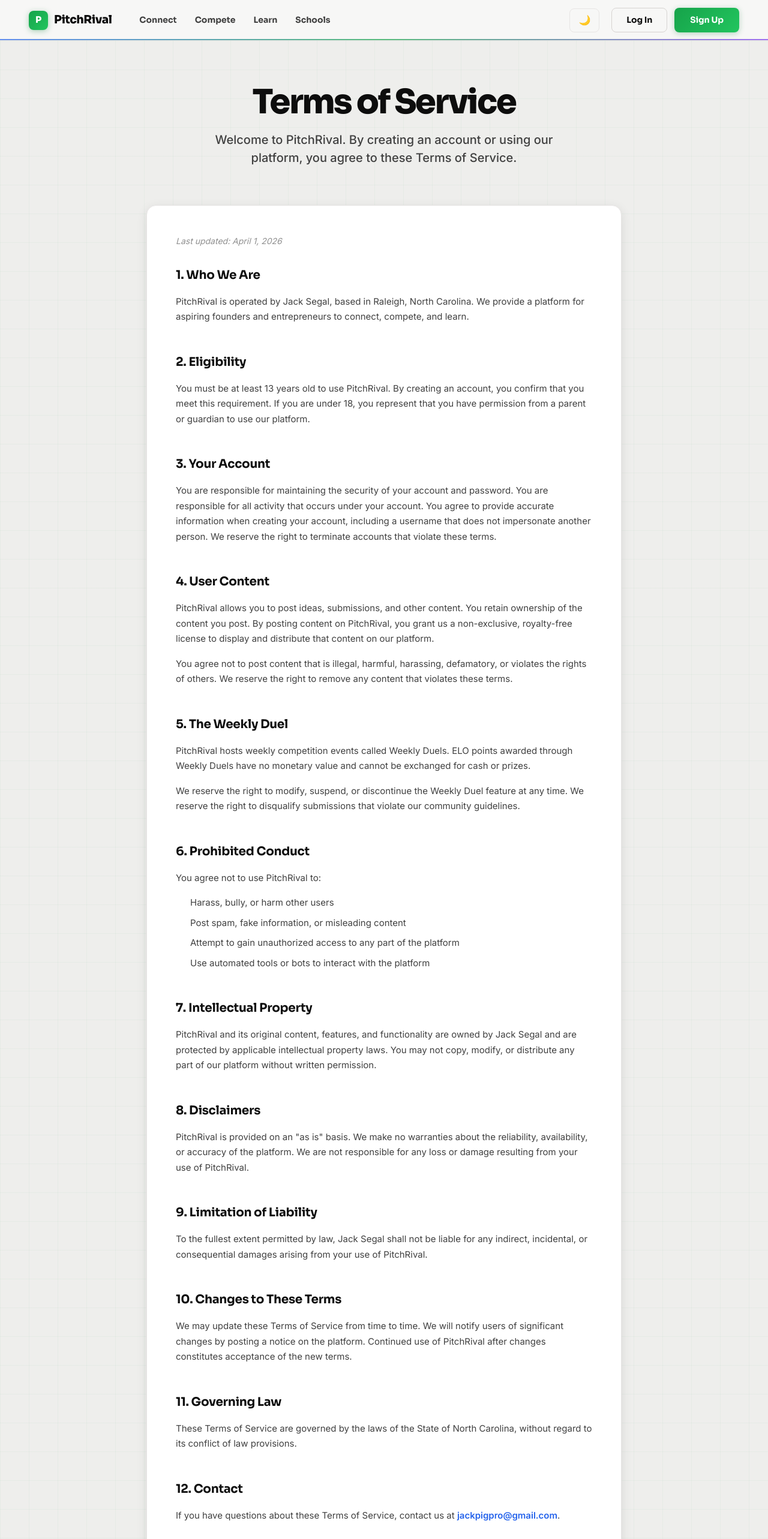
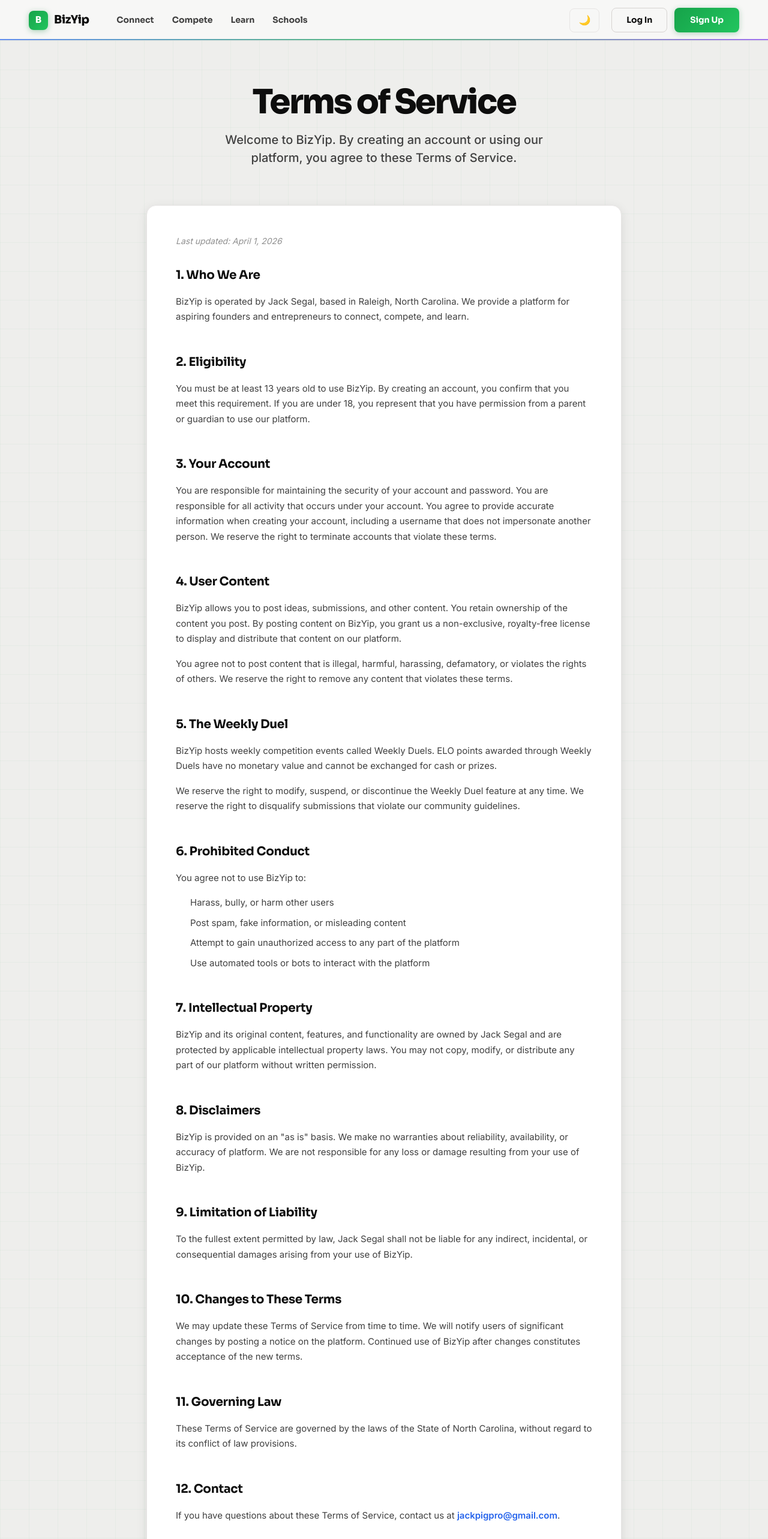
Before and after one commit to JackPigPro/pitchrival, a Next.js app: page /terms in a window 1280 px wide. Shown: the top 2566 px of the page at 60% size. Built offline with nearby package versions, Linux system fonts and the light colour scheme; no server answers; the database is empty.

Commit message:
new name stuff

```diff
--- a/app/about/page.tsx
+++ b/app/about/page.tsx
@@ -8,7 +8,7 @@
       <main className="content-page">
         <div className="content-container">
           <div className="content-header">
-            <h1 className="content-title">About PitchRival</h1>
+            <h1 className="content-title">About BizYip</h1>
             <p className="content-subtitle">Where founders get good.</p>
           </div>
 
@@ -44,7 +44,7 @@
                 </p>
                 <div className="mission-statement">
                   <p className="mission-text">
-                    PitchRival is where you compete to sharpen your thinking, connect with other founders your age, and learn what it actually takes to build something real. All in one place. All for free.
+                    BizYip is where you compete to sharpen your thinking, connect with other founders your age, and learn what it actually takes to build something real. All in one place. All for free.
                   </p>
                 </div>
               </div>
--- a/app/layout.tsx
+++ b/app/layout.tsx
@@ -7,9 +7,12 @@
 import { ThemeProvider } from '@/components/ThemeProvider'
 
 export const metadata: Metadata = {
-  title: 'PitchRival — Where founders get good.',
+  title: 'BizYip — Where founders get good.',
   description:
     'Share your idea. Build your rank. Find your co-founder. Learn how to do it all — free.',
+  icons: {
+    icon: '/favicon.ico',
+  },
 }
 
 export default function RootLayout({
--- a/app/signup/SignupForm.tsx
+++ b/app/signup/SignupForm.tsx
@@ -81,7 +81,7 @@
       }}
     >
       <div style={{ fontSize: '11px', letterSpacing: '2px', textTransform: 'uppercase', color: 'rgba(96,165,250,.82)', marginBottom: '10px', fontFamily: 'var(--font-display)', fontWeight: 700 }}>
-        Join PitchRival
+        Join BizYip
       </div>
       <h1 style={{ margin: 0, fontSize: '34px', fontWeight: 800, letterSpacing: '-1px', fontFamily: 'var(--font-display)' }}>Create your account</h1>
       <p style={{ color: 'rgba(255,255,255,.62)', marginTop: '10px', marginBottom: '18px' }}>Sign up with your email and password to start building.</p>
--- a/app/terms/page.tsx
+++ b/app/terms/page.tsx
@@ -9,7 +9,7 @@
         <div className="content-container">
           <div className="content-header">
             <h1 className="content-title">Terms of Service</h1>
-            <p className="content-subtitle">Welcome to PitchRival. By creating an account or using our platform, you agree to these Terms of Service.</p>
+            <p className="content-subtitle">Welcome to BizYip. By creating an account or using our platform, you agree to these Terms of Service.</p>
           </div>
 
           <div className="legal-content">
@@ -18,14 +18,14 @@
             <div className="legal-section">
               <h3>1. Who We Are</h3>
               <p>
-                PitchRival is operated by Jack Segal, based in Raleigh, North Carolina. We provide a platform for aspiring founders and entrepreneurs to connect, compete, and learn.
+                BizYip is operated by Jack Segal, based in Raleigh, North Carolina. We provide a platform for aspiring founders and entrepreneurs to connect, compete, and learn.
               </p>
             </div>
 
             <div className="legal-section">
               <h3>2. Eligibility</h3>
               <p>
-                You must be at least 13 years old to use PitchRival. By creating an account, you confirm that you meet this requirement. If you are under 18, you represent that you have permission from a parent or guardian to use our platform.
+                You must be at least 13 years old to use BizYip. By creating an account, you confirm that you meet this requirement. If you are under 18, you represent that you have permission from a parent or guardian to use our platform.
               </p>
             </div>
 
@@ -39,7 +39,7 @@
             <div className="legal-section">
               <h3>4. User Content</h3>
               <p>
-                PitchRival allows you to post ideas, submissions, and other content. You retain ownership of the content you post. By posting content on PitchRival, you grant us a non-exclusive, royalty-free license to display and distribute that content on our platform.
+                BizYip allows you to post ideas, submissions, and other content. You retain ownership of the content you post. By posting content on BizYip, you grant us a non-exclusive, royalty-free license to display and distribute that content on our platform.
               </p>
               <p>
                 You agree not to post content that is illegal, harmful, harassing, defamatory, or violates the rights of others. We reserve the right to remove any content that violates these terms.
@@ -49,7 +49,7 @@
             <div className="legal-section">
               <h3>5. The Weekly Duel</h3>
               <p>
-                PitchRival hosts weekly competition events called Weekly Duels. ELO points awarded through Weekly Duels have no monetary value and cannot be exchanged for cash or prizes.
+                BizYip hosts weekly competition events called Weekly Duels. ELO points awarded through Weekly Duels have no monetary value and cannot be exchanged for cash or prizes.
               </p>
               <p>
                 We reserve the right to modify, suspend, or discontinue the Weekly Duel feature at any time. We reserve the right to disqualify submissions that violate our community guidelines.
@@ -58,7 +58,7 @@
 
             <div className="legal-section">
               <h3>6. Prohibited Conduct</h3>
-              <p>You agree not to use PitchRival to:</p>
+              <p>You agree not to use BizYip to:</p>
               <ul>
                 <li>Harass, bully, or harm other users</li>
                 <li>Post spam, fake information, or misleading content</li>
@@ -70,28 +70,28 @@
             <div className="legal-section">
               <h3>7. Intellectual Property</h3>
               <p>
-                PitchRival and its original content, features, and functionality are owned by Jack Segal and are protected by applicable intellectual property laws. You may not copy, modify, or distribute any part of our platform without written permission.
+                BizYip and its original content, features, and functionality are owned by Jack Segal and are protected by applicable intellectual property laws. You may not copy, modify, or distribute any part of our platform without written permission.
               </p>
             </div>
 
             <div className="legal-section">
               <h3>8. Disclaimers</h3>
               <p>
-                PitchRival is provided on an "as is" basis. We make no warranties about the reliability, availability, or accuracy of the platform. We are not responsible for any loss or damage resulting from your use of PitchRival.
+                BizYip is provided on an "as is" basis. We make no warranties about reliability, availability, or accuracy of platform. We are not responsible for any loss or damage resulting from your use of BizYip.
               </p>
             </div>
 
             <div className="legal-section">
               <h3>9. Limitation of Liability</h3>
               <p>
-                To the fullest extent permitted by law, Jack Segal shall not be liable for any indirect, incidental, or consequential damages arising from your use of PitchRival.
+                To the fullest extent permitted by law, Jack Segal shall not be liable for any indirect, incidental, or consequential damages arising from your use of BizYip.
               </p>
             </div>
 
             <div className="legal-section">
               <h3>10. Changes to These Terms</h3>
               <p>
-                We may update these Terms of Service from time to time. We will notify users of significant changes by posting a notice on the platform. Continued use of PitchRival after changes constitutes acceptance of the new terms.
+                We may update these Terms of Service from time to time. We will notify users of significant changes by posting a notice on the platform. Continued use of BizYip after changes constitutes acceptance of the new terms.
               </p>
             </div>
 
@@ -111,7 +111,7 @@
           </div>
 
           <div className="legal-footer">
-            <p>PitchRival • Raleigh, North Carolina</p>
+            <p>BizYip • Raleigh, North Carolina</p>
           </div>
         </div>
       </main>
--- a/components/ComingSoon.tsx
+++ b/components/ComingSoon.tsx
@@ -9,7 +9,7 @@
     <div id="coming-soon">
       <div className="coming-soon-screen">
         <div className="cs-glow"></div>
-        <div className="cs-logo">P</div>
+        <div className="cs-logo">B</div>
         <div className="cs-title">Coming <em>soon.</em></div>
         <p className="cs-sub">
           We&apos;re building something great. Check back soon.
--- a/components/Footer.tsx
+++ b/components/Footer.tsx
@@ -45,8 +45,8 @@
         {/* Brand column */}
         <div className="sf-brand">
           <div className="sf-brand-row">
-            <div className="nav-logo">P</div>
-            <span className="sf-brand-name">PitchRival</span>
+            <div className="nav-logo">B</div>
+            <span className="sf-brand-name">BizYip</span>
           </div>
           <div className="sf-brand-desc">
             Share your idea. Build your rank. Find your co-founder. Learn how to do it all — free.
@@ -82,7 +82,7 @@
         <div>
           <div className="sf-col-title">Company</div>
           <div className="sf-col-links">
-            <Link href="/about" onClick={() => window.scrollTo({ top: 0, behavior: 'smooth' })}>About PitchRival</Link>
+            <Link href="/about" onClick={() => window.scrollTo({ top: 0, behavior: 'smooth' })}>About BizYip</Link>
             <Link href="/privacy" onClick={() => window.scrollTo({ top: 0, behavior: 'smooth' })}>Privacy Policy</Link>
             <Link href="/terms" onClick={() => window.scrollTo({ top: 0, behavior: 'smooth' })}>Terms of Service</Link>
             <Link href="/contact" onClick={() => window.scrollTo({ top: 0, behavior: 'smooth' })}>Contact</Link>
@@ -91,7 +91,7 @@
       </div>
 
       <div className="sf-bottom">
-        <div className="sf-copy">© 2026 PitchRival. All rights reserved.</div>
+        <div className="sf-copy">© 2026 BizYip. All rights reserved.</div>
         <div className="sf-tagline">Built by founders, for founders.</div>
         <div className="sf-socials">
           <a className="sf-social" href="#" onClick={(e) => { e.preventDefault(); onComingSoon() }} title="X">
--- a/components/Schools.tsx
+++ b/components/Schools.tsx
@@ -15,7 +15,7 @@
           <div className="schools-left">
             <div className="schools-label">For Educators</div>
             <div className="schools-title">
-              PitchRival<br />for <em>Schools.</em>{' '}
+              BizYip<br />for <em>Schools.</em>{' '}
               <span className="inline-coming-soon schools">Coming soon</span>
             </div>
             <p className="schools-sub">
--- a/components/Testimonials.tsx
+++ b/components/Testimonials.tsx
@@ -6,7 +6,7 @@
           <div className="t-header-label">Community voices</div>
           <div className="t-header-title">What early users are saying</div>
           <div className="t-header-sub">
-            Real feedback from students, founders, and builders using PitchRival.
+            Real feedback from students, founders, and builders using BizYip.
           </div>
         </div>
 
--- a/components/TopNavClient.tsx
+++ b/components/TopNavClient.tsx
@@ -159,8 +159,8 @@
         }}
         style={{ textDecoration: 'none' }}
       >
-        <div className="nav-logo">P</div>
-        <span className="nav-name">PitchRival</span>
+        <div className="nav-logo">B</div>
+        <span className="nav-name">BizYip</span>
       </Link>
 
       {/* Mobile Hamburger Menu Button */}
--- a/package.json
+++ b/package.json
@@ -1,5 +1,5 @@
 {
-  "name": "pitchrival",
+  "name": "bizyip",
   "version": "0.1.0",
   "private": true,
   "scripts": {
```
Also changed, not shown: app/icon.tsx (added, +34 -0 lines), components/ThemeProvider.tsx (+4 -4 lines).
